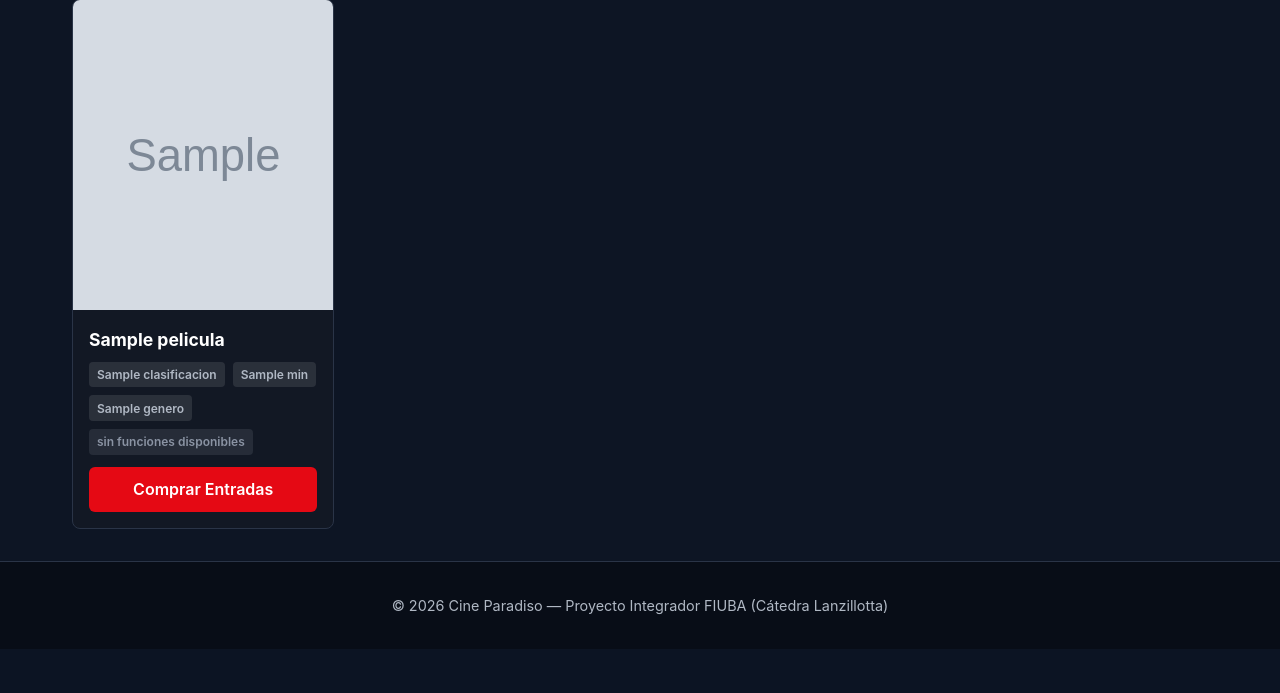
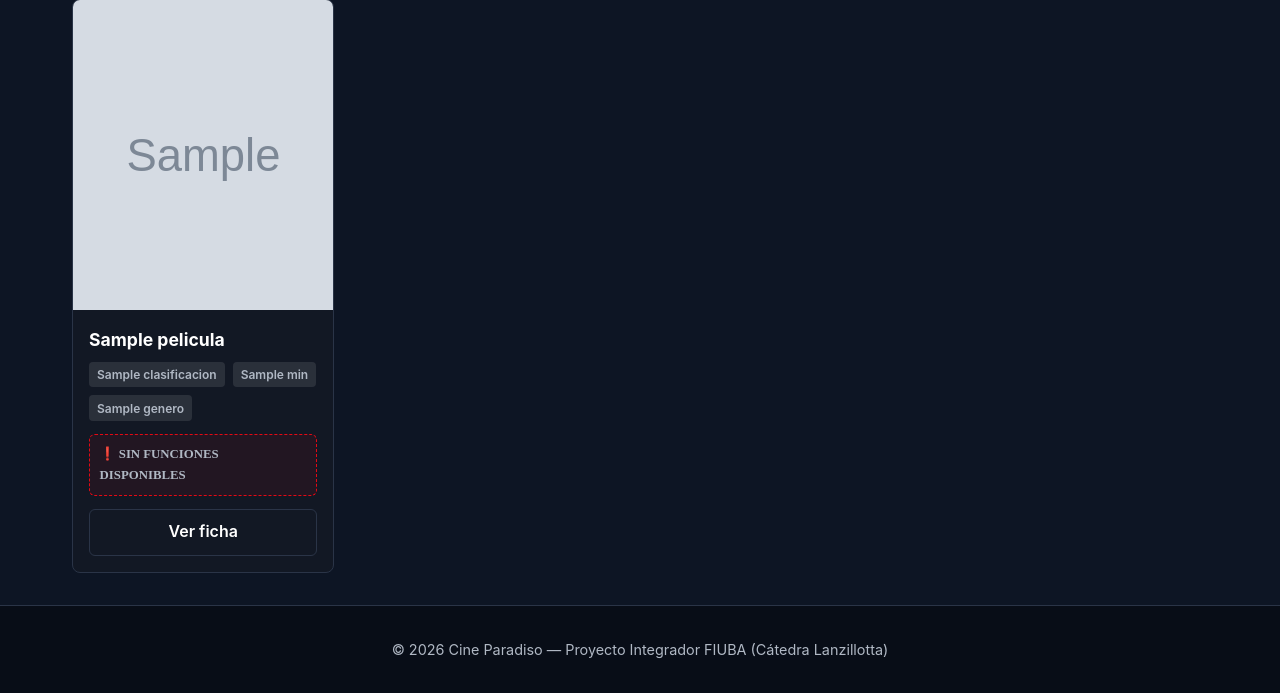
Before and after one commit to lutzio07/Front---Cine-Paradiso, a Flask app: template templates/pages/index.html in a window 1280 px wide. Shown: the part 575-1268 px from the top of the page. Before the commit the page ends 1189 px from the top, so only its background shows below. Run offline with Flask 3, Linux system fonts and the light colour scheme; the template is opened without the code that fills it: most values are stand-ins (such as "Sample title", 1, 10 or a date in 2020); grey boxes marked "Sample" are stand-in pictures.

Commit message:
feat: aviso de sin funciones y botón según funciones

```diff
--- a/static/css/styles.css
+++ b/static/css/styles.css
@@ -237,6 +237,19 @@ a {
     flex-wrap: wrap;
 }
 
+.movie-aviso {
+    border: 1px dashed var(--accent-red);
+    border-radius: 6px;
+    padding: 0.6rem;
+    background-color: rgba(229, 9, 20, 0.08);
+    color: var(--text-secondary);
+    font-size: 0.8rem;
+    margin-bottom: 0.8rem;
+    font-family: 'Roboto Slab', serif;
+    font-weight: 600;
+    text-transform: uppercase;
+}
+
 .badge {
     background-color: rgba(255, 255, 255, 0.1);
     color: var(--text-secondary);
@@ -244,12 +257,6 @@ a {
     border-radius: 4px;
     font-size: 0.75rem;
     font-weight: 600;
-    white-space: nowrap;
-}
-
-.badge-muted{
-    background-color: rgba(176, 184, 196, 0.12);
-    color: rgba(138, 147, 163, 1);
     white-space: nowrap;
 }
 
--- a/templates/pages/index.html
+++ b/templates/pages/index.html
@@ -23,11 +23,11 @@
                     <span class="badge badge-red">{{ p.clasificacion }}</span>
                     <span class="badge">{{ p.duracion_minutos }} min</span>
                     <span class="badge">{{ p.genero }}</span>
-                    {% if not p.tiene_funciones_disponibles %}
-                        <span class=" badge badge-muted">sin funciones disponibles</span>
-                    {% endif %}
                 </div>
-                <a href="{{ url_for('main.pelicula_detalle', id_pelicula=p.id_pelicula) }}" class="btn btn-primary">Comprar Entradas</a>
+                {% if not p.tiene_funciones_disponibles %}
+                    <div class="movie-aviso" role="alert">❗ Sin funciones disponibles</div>
+                {% endif %}
+                <a href="{{ url_for('main.pelicula_detalle', id_pelicula=p.id_pelicula) }}" class="btn {{ 'btn-primary' if p.tiene_funciones_disponibles else 'btn-outline' }}">{{'Ver funciones y horarios' if p.tiene_funciones_disponibles else 'Ver ficha' }}</a>
             </div>
         </div>
         {% endfor %}
```
